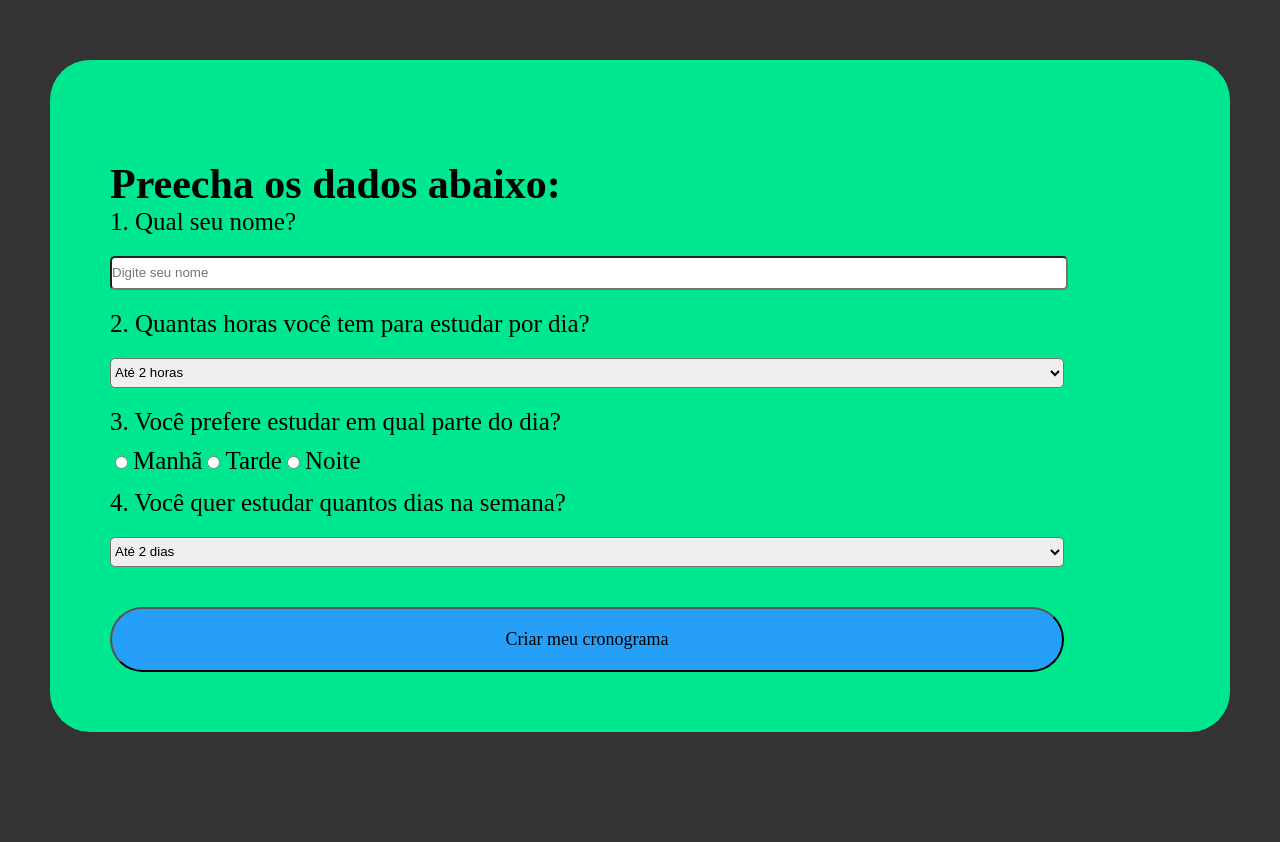
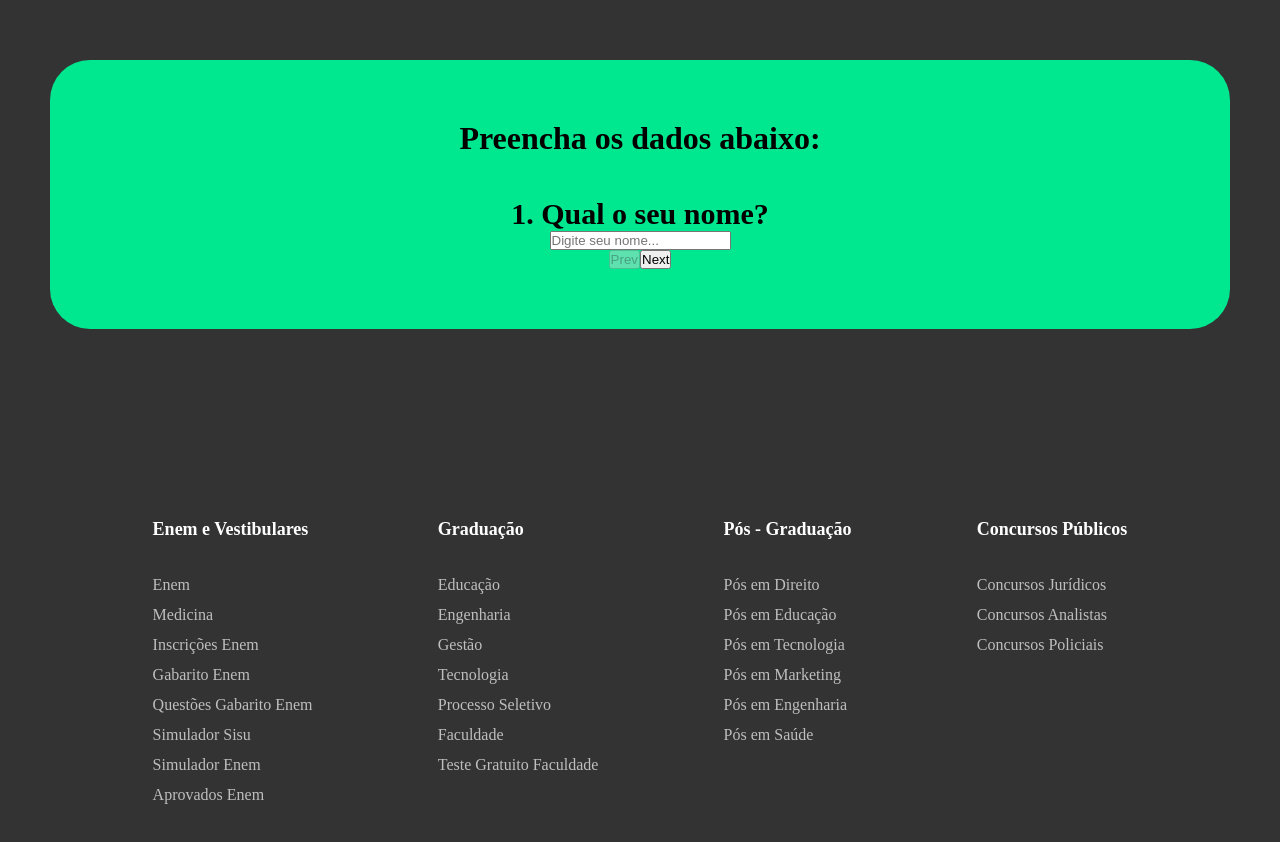
Before and after one commit to claranocito/projeto-cronograma, a React (Vite) app: page / in a window 1280 px wide. Shown: the part 3820-4662 px from the top of the page. Built offline with nearby package versions, Linux system fonts and the light colour scheme; a web font is replaced by a local one.

Commit message:
Staps Form

```diff
--- /dev/null
+++ b/src/components/Form/ForStapFinal.jsx
@@ -0,0 +1,18 @@
+import React from "react";
+
+function FormStapFinal({ formData, setFormData }) {
+  return (
+    <div className="personal-info-container">
+      <input
+        type="email"
+        placeholder="Digite um email válido..."
+        value={formData.email}
+        onChange={(event) =>
+          setFormData({ ...formData, email: event.target.value })
+        }
+      />
+    </div>
+  );
+}
+
+export default FormStapFinal;
--- /dev/null
+++ b/src/components/Form/FormStap1.jsx
@@ -0,0 +1,18 @@
+import React from "react";
+
+function FormStap1({ formData, setFormData }) {
+  return (
+    <div>
+      <input
+        type="text"
+        placeholder="Digite seu nome..."
+        value={formData.name}
+        onChange={(event) =>
+          setFormData({ ...formData, name: event.target.value })
+        }
+      />
+    </div>
+  );
+}
+
+export default FormStap1;
--- /dev/null
+++ b/src/components/Form/FormStap2.jsx
@@ -0,0 +1,21 @@
+import React from "react";
+
+function FormStap2({ formData, setFormData }) {
+  return (
+    <div className="sign-up-container">
+      <select
+        type="option"
+        value={formData.horas}
+        onChange={(event) =>
+          setFormData({ ...formData, horas: event.target.value })
+        }
+      >
+        <option value="option1">Até 2 horas por dia</option>
+        <option value="option2">Entre 2 e 4 horas por dia</option>
+        <option value="option3">Mais de 4 horas por dia</option>
+      </select>
+    </div>
+  );
+}
+
+export default FormStap2;
--- /dev/null
+++ b/src/components/Form/FormStap3.jsx
@@ -0,0 +1,21 @@
+import React from "react";
+
+function FormStap3({ formData, setFormData }) {
+  return (
+    <div className="sign-up-container">
+      <select
+        type="option"
+        value={formData.periudo}
+        onChange={(event) =>
+          setFormData({ ...formData, periudo: event.target.value })
+        }
+      >
+        <option value="option1">Manhã</option>
+        <option value="option2">Tarde</option>
+        <option value="option3">Noite</option>
+      </select>
+    </div>
+  );
+}
+
+export default FormStap3;
--- /dev/null
+++ b/src/components/Form/FormStap4.jsx
@@ -0,0 +1,22 @@
+import React from "react";
+
+function FormStap4({ formData, setFormData }) {
+  return (
+    <div className="sign-up-container">
+      <select
+        type="option"
+        placeholder="Quantidade de horas entre 2 e 5"
+        value={formData.dias}
+        onChange={(event) =>
+          setFormData({ ...formData, dias: event.target.value })
+        }
+      >
+        <option value="option1">Até 2 dias por semana</option>
+        <option value="option2">Entre 2 e 4 dias por semana</option>
+        <option value="option3">5 dias por semana</option>
+      </select>
+    </div>
+  );
+}
+
+export default FormStap4;
--- /dev/null
+++ b/src/components/Form/FormStap5.jsx
@@ -0,0 +1,18 @@
+import React from "react";
+
+function FormStap5({ formData, setFormData }) {
+  return (
+    <div className="personal-info-container">
+      <input
+        type="tel"
+        placeholder="Digite seu telefone com ddd..."
+        value={formData.tel}
+        onChange={(event) =>
+          setFormData({ ...formData, tel: event.target.value })
+        }
+      />
+    </div>
+  );
+}
+
+export default FormStap5;
--- a/src/components/Form/index.jsx
+++ b/src/components/Form/index.jsx
@@ -1,60 +1,93 @@
-import "./styles.css";
+import "./stylesForm.css";
 import React, { useState } from "react";
-import Modal from "../Modal";
+import FormStap1 from "./FormStap1";
+import FormStap2 from "./FormStap2";
+import FormStap3 from "./FormStap3";
+import FormStap4 from "./FormStap4";
+import FormStap5 from "./FormStap5";
+import FormStapFinal from "./ForStapFinal";
 
-const Form = () => {
-  const [openModal, setOpenModal] = useState(false);
+function Form() {
+  const [page, setPage] = useState(0);
+
+  const [formData, setFormData] = useState({
+    email: "",
+    horas: "",
+    name: "",
+    dias: "",
+    periudo: "",
+    tel: "",
+  });
+
+  const FormTitles = [
+    "Preencha os dados abaixo:",
+    "Preencha os dados abaixo:",
+    "Preencha os dados abaixo:",
+    "Preencha os dados abaixo:",
+    "Preencha os dados abaixo:",
+    "Confirme seus dados antes do envio:",
+  ];
+
+  const SubTitles = [
+    "1. Qual o seu nome?",
+    "2. Quantas horas você tem para estudar por dia?",
+    "3. Você prefere estudar em qual parte do dia?",
+    "4. Você quer estudar quantos dias por semana? ",
+    "5. Para finalizar seu cronograma nos informe um telefone válido:",
+    "6. E um email válido:",
+  ];
+
+  const PageDisplay = () => {
+    if (page === 0) {
+      return <FormStap1 formData={formData} setFormData={setFormData} />;
+    }
+    if (page === 1) {
+      return <FormStap2 formData={formData} setFormData={setFormData} />;
+    }
+    if (page === 2) {
+      return <FormStap3 formData={formData} setFormData={setFormData} />;
+    }
+    if (page === 3) {
+      return <FormStap4 formData={formData} setFormData={setFormData} />;
+    } else if (page === 4) {
+      return <FormStap5 formData={formData} setFormData={setFormData} />;
+    } else {
+      return <FormStapFinal formData={formData} setFormData={setFormData} />;
+    }
+  };
 
   return (
-    <div className="container-form">
-      <h3 className="h3-form"> Preecha os dados abaixo:</h3>
-      <label className="enun-timeline">1. Qual seu nome?</label>
-      <p></p>
-      <input
-        type="text"
-        className="input"
-        id="inputNome"
-        placeholder="Digite seu nome"
-      ></input>
-      <p></p>
-      <label className="enun-timeline">
-        2. Quantas horas você tem para estudar por dia?
-      </label>
-      <p></p>
-      <select className="input">
-        <option value="ate-duas-horas">Até 2 horas</option>
-        <option value="entre-duas-e-quatro-horas">Entre 2 e 4 horas</option>
-        <option value="mais-de-quatro-horas">Mais de 4 horas</option>
-      </select>
-      <p></p>
-      <label className="enun-timeline">
-        3. Você prefere estudar em qual parte do dia?
-      </label>
-      <p></p>
-      <input type="radio" className="periudoDia" id="manha"></input>
-      <label>Manhã</label>
-      <input type="radio" className="periudoDia" id="tarde"></input>
-      <label>Tarde</label>
-      <input type="radio" className="periudoDia" id="noite"></input>
-      <label>Noite</label>
-      <p></p>
-      <label className="enun-timeline">
-        4. Você quer estudar quantos dias na semana?
-      </label>
-      <p></p>
-      <select className="input">
-        <option value="doisDias">Até 2 dias</option>
-        <option value="doisEquatroDias">Entre 2 e 4 dias</option>
-        <option value="cincoDias">5 dias</option>
-      </select>
-      <p></p>
-      <div>
-        <button className="button-form" onClick={() => setOpenModal(true)}>
-          Criar meu cronograma
-        </button>
-        <Modal open={openModal} onClose={() => setOpenModal(false)} />
+    <div className="form">
+      <div className="form-container">
+        <div className="header">
+          <h1>{FormTitles[page]}</h1>
+          <h3>{SubTitles[page]}</h3>
+        </div>
+        <div className="body">{PageDisplay()}</div>
+        <div className="footer">
+          <button
+            disabled={page == 0}
+            onClick={() => {
+              setPage((currPage) => currPage - 1);
+            }}
+          >
+            Prev
+          </button>
+          <button
+            onClick={() => {
+              if (page === FormTitles.length - 1) {
+                alert("FORM SUBMITTED");
+                console.log(formData);
+              } else {
+                setPage((currPage) => currPage + 1);
+              }
+            }}
+          >
+            {page === FormTitles.length - 1 ? "Submit" : "Next"}
+          </button>
+        </div>
       </div>
     </div>
   );
-};
+}
 export { Form };
--- a/src/components/Form/styles.css
+++ b/src/components/Form/stylesForm.css
@@ -1,25 +1,11 @@
-.container-form {
-  text-align: left;
-  justify-content: space-around;
-  font-family: AprovaSans;
-  font-size: 25px;
-}
-
-.h3-form {
-  font-family: AprovaSans;
-  font-size: 42px;
-  letter-spacing: 0em;
-  text-align: left;
-}
-
 .input {
-  width: 90%;
+  width: 80%;
   height: 30px;
   border-radius: 5px;
   margin-top: 20px;
   margin-bottom: 20px;
 }
-.button-form {
+.button {
   background-color: #269ff9;
   padding: 20px;
   border-radius: 100px;
@@ -27,15 +13,6 @@
   font-size: 18px;
   width: 90%;
   margin-top: 20px;
-}
-.enun-timeline {
-  font-family: AprovaSans;
-  font-size: 25px;
-}
-.periudoDia {
-  margin-top: 20px;
-  margin-bottom: 20px;
-  margin-inline: 5px;
 }
 
 @media screen and (max-width: 500px) {
--- a/src/components/Modal/style.css
+++ /dev/null
@@ -1,75 +0,0 @@
-* {
-  margin: 0;
-  padding: 0;
-}
-
-.modalBtn {
-  position: fixed;
-  top: 40%;
-  left: 50%;
-  transform: translate(-50%, -50%);
-  z-index: -1;
-  padding: 12px 24px;
-}
-
-.overlay {
-  background-color: rgba(0, 0, 0, 0.5);
-  position: fixed;
-  width: 100%;
-  height: 100%;
-}
-
-.modalContainer {
-  border-radius: 15px;
-  max-width: 500px;
-  width: 100%;
-  position: fixed;
-  top: 40%;
-  left: 50%;
-  transform: translate(-50%, -50%);
-  display: flex;
-  background-color: #00e88f;
-  box-shadow: 0px 0px 18px 0px rgba(0, 0, 0, 0.75);
-}
-
-.closeBtn {
-  position: fixed;
-  top: 8px;
-  right: 12px;
-}
-
-.content {
-  display: flex;
-  flex-direction: column;
-  text-align: left;
-  margin-top: 2rem;
-  padding: 1rem 2rem;
-}
-
-.btnContainer {
-  display: flex;
-  padding: 1rem 2rem;
-}
-.btnContainer button {
-  width: 80%;
-  padding: 16px 0;
-  border: none;
-  color: black;
-  border-radius: 300px;
-  background-color: #269ff9;
-}
-
-@media screen and (max-width: 500px) {
-  .modalContainer {
-    flex-direction: column;
-    top: 0;
-    left: 0;
-    transform: none;
-    width: 100%;
-    height: 100vh;
-  }
-
-  .closeBtn {
-    color: black;
-  }
-}
--- a/src/components/Timeline/index.jsx
+++ b/src/components/Timeline/index.jsx
@@ -1,6 +1,5 @@
 import "./styles.css";
 import { Form } from "../Form";
-import Modal from "../Modal";
 
 const Timeline = () => {
   return (
```
Also changed, not shown: src/components/Modal/index.jsx (deleted, +0 -38 lines).
